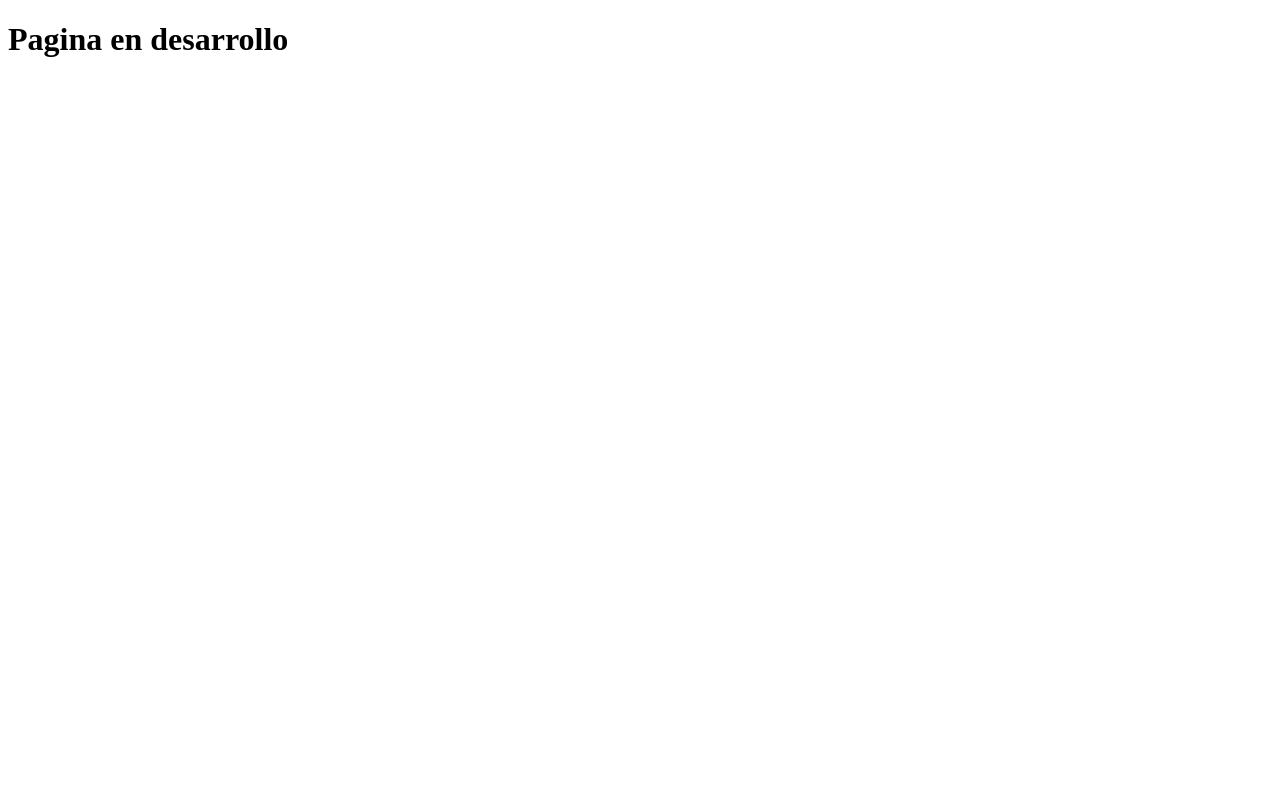
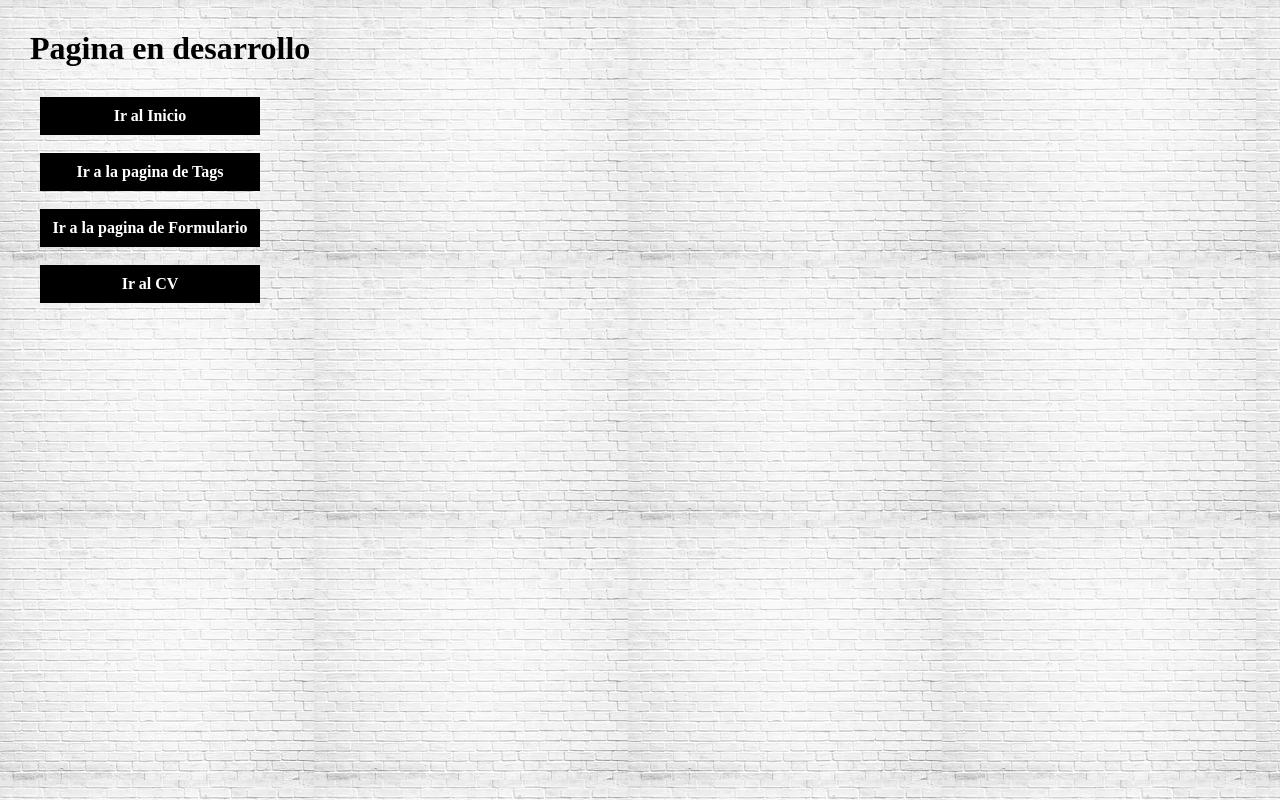
Before and after one commit to Omar183/Semana02, a plain HTML site: page cv.html in a window 1280 px wide. Drawn offline with Linux system fonts and the light colour scheme.

Commit message:
Cambios realizados en feature-tags-html 21/04/2020

```diff
--- a/css/main.css
+++ b/css/main.css
@@ -94,3 +94,13 @@ body{
 footer{
     text-align: center;
   }
+  #boton01{
+    display: block;
+    padding: 10px;
+    background-color: black;
+    color: white;
+    width: 200px;
+    text-align: center;
+    font-weight: bold;
+    text-decoration: none;
+}
--- a/cv.html
+++ b/cv.html
@@ -2,10 +2,19 @@
 <html lang="en">
 <head>
     <meta charset="UTF-8">
-    <meta name="viewport" content="width=device-width, initial-scale=1.0">
+	<meta name="viewport" content="width=device-width, initial-scale=1.0">
+	<link rel="stylesheet" href="css/main.css">
     <title>Mi Cv</title>
 </head>
 <body>
-    <h1>Pagina en desarrollo</h1>
+	<h1>Pagina en desarrollo</h1>
+	<nav>
+        <ul>
+            <a id="boton01" href="index.html">Ir al Inicio</a><br>
+            <a id="boton01" href="tags.html">Ir a la pagina de Tags</a><br>
+            <a id="boton01" href="form.html">Ir a la pagina de Formulario</a><br>
+            <a id="boton01" href="cv.html">Ir al CV</a>
+        </ul>
+    </nav>
 </body>
 </html>
```
Also changed, not shown: tags.html (+8 -1 lines).
